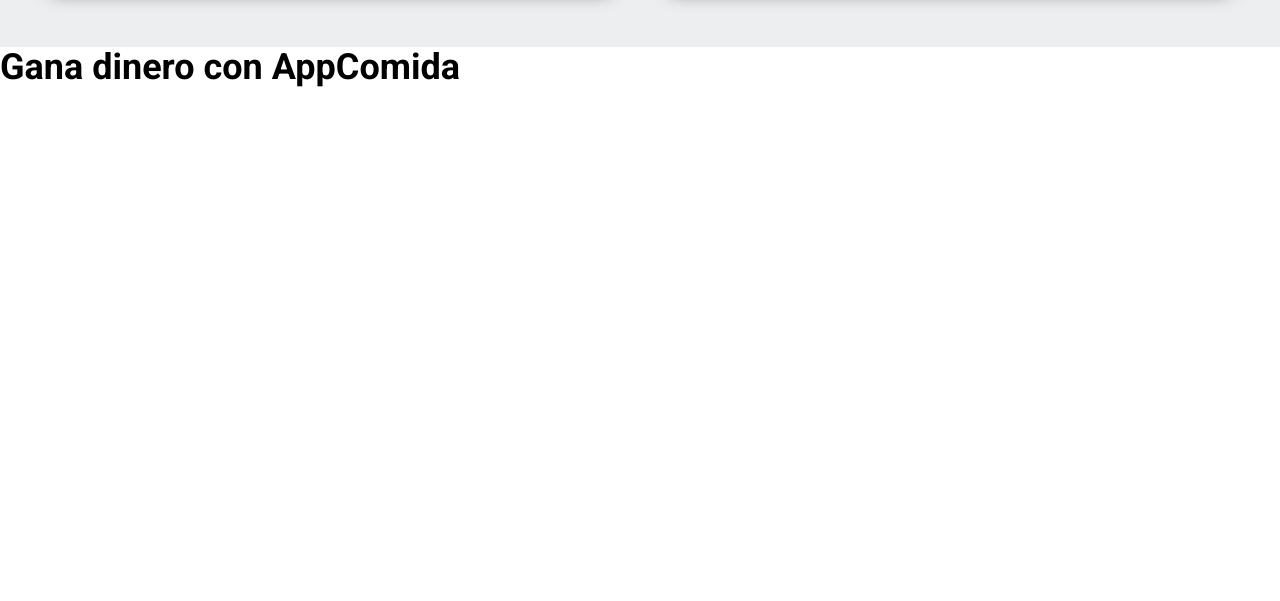
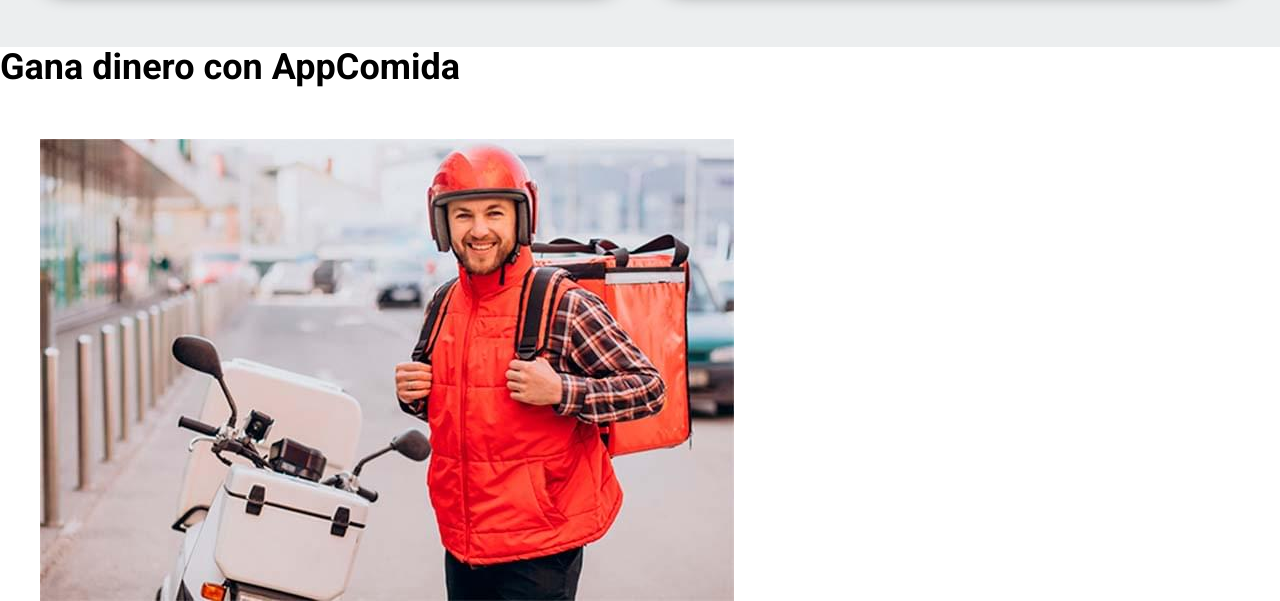
Before and after one commit to cumbinar/delivery, a website: page index.html in a window 1280 px wide. Shown: the part 4274-4875 px from the top of the page. Before the commit the page ends 4413 px from the top, so only its background shows below. Drawn offline with Linux system fonts and the light colour scheme.

Commit message:
se coloca img repartidor

```diff
--- a/index.html
+++ b/index.html
@@ -374,7 +374,12 @@
 
     <section class="repartidores">
         <h2 class="repartidores__heading">Gana dinero con AppComida</h2>
+        <div class="repartidores__grid contenedor">
+            <div class="repartidores__imagen">
+                <img src="build/img/repartidor.jpg" alt="imagen repartidor">
+            </div>
 
+        </div>
     </section>
 
 
```
